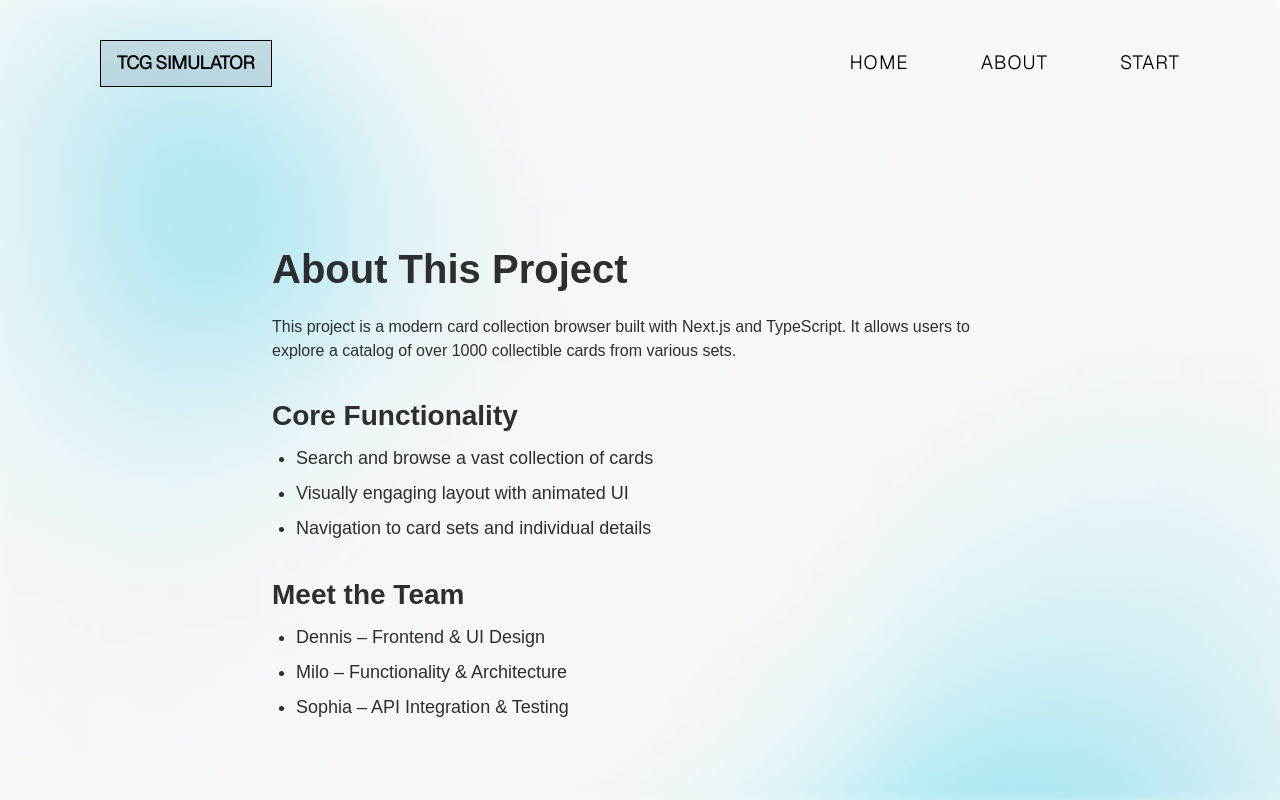
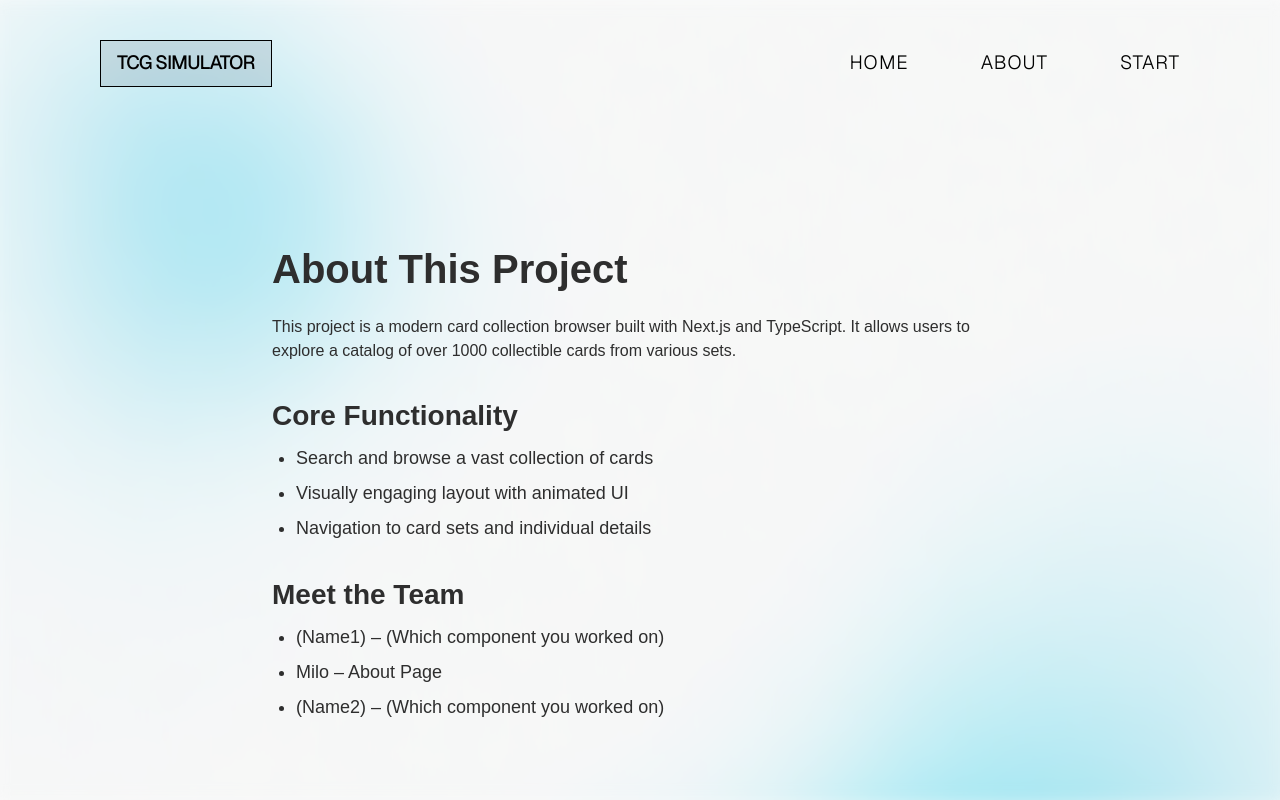
Before and after one commit to tabularization/cs391-final-project, a Next.js app: page /about in a window 1280 px wide. Built offline with nearby package versions, Linux system fonts and the light colour scheme.

Commit message:
Update AboutPage.tsx

```diff
--- a/components/AboutPage.tsx
+++ b/components/AboutPage.tsx
@@ -74,9 +74,9 @@ export default function AboutPage() {
 
         <SubHeading>Meet the Team</SubHeading>
         <List>
-            <ListItem>Dennis – Frontend & UI Design</ListItem>
-            <ListItem>Milo – Functionality & Architecture</ListItem>
-            <ListItem>Sophia – API Integration & Testing</ListItem>
+            <ListItem>(Name1) – (Which component you worked on)</ListItem>
+            <ListItem>Milo – About Page</ListItem>
+            <ListItem>(Name2) – (Which component you worked on)</ListItem>
         </List>
     </Wrapper>
     );
```
